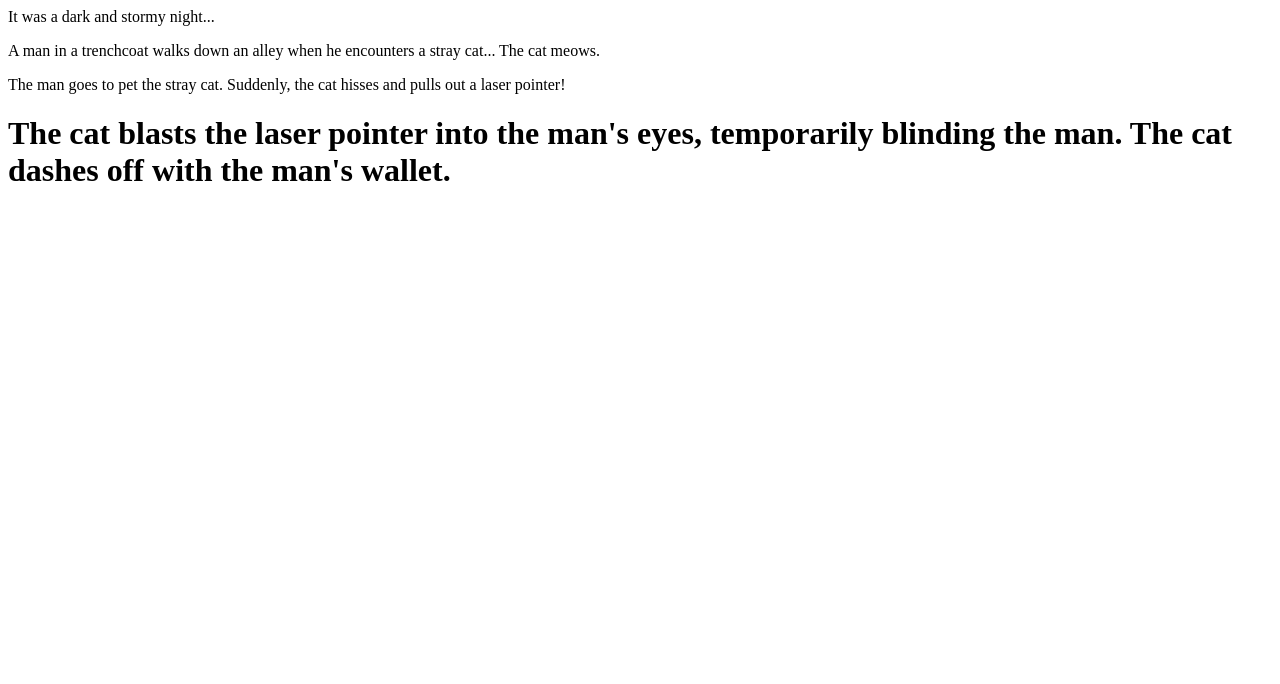
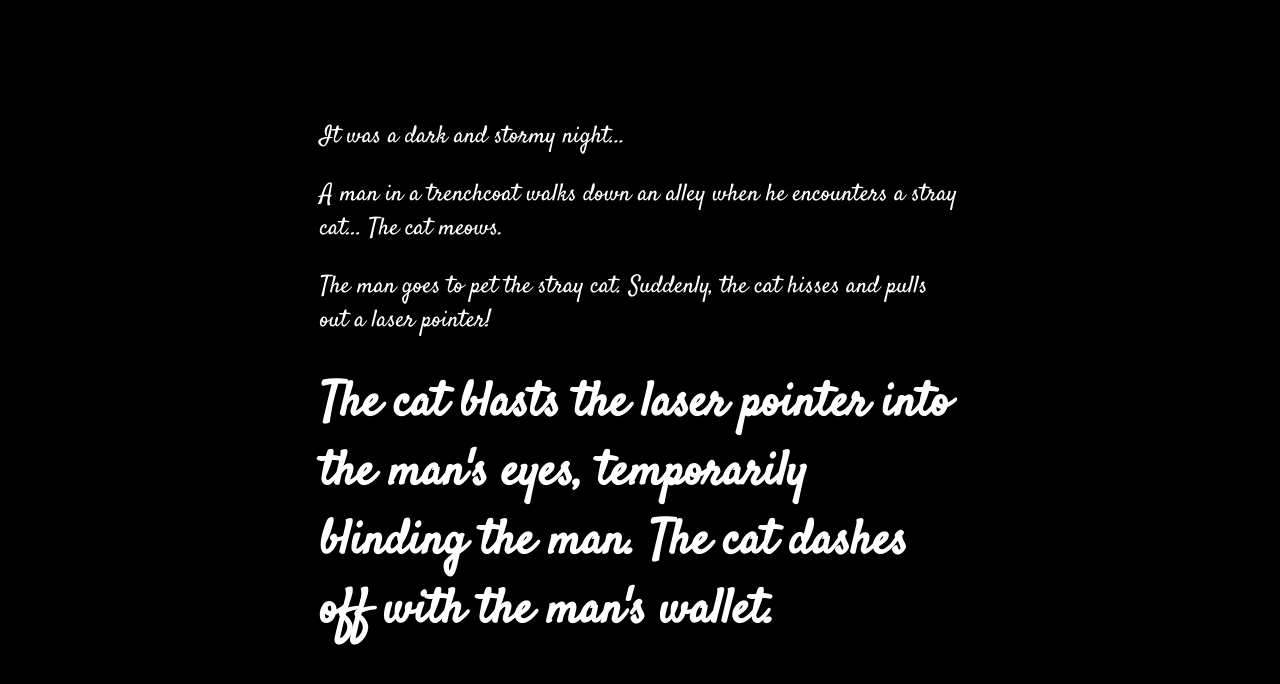
Before and after one commit to mayhawstudios/fireside-story, a plain HTML site: page index.html in a window 1280 px wide. Drawn offline with Linux system fonts and the light colour scheme.

Commit message:
changed font and added morestyles

```diff
--- a/index.html
+++ b/index.html
@@ -1,4 +1,8 @@
 <html>
+<head>
+	<link rel="stylesheet" type="text/css" href="style.css">
+	<link href="https://fonts.googleapis.com/css?family=Satisfy" rel="stylesheet">
+</head>
     <body>
         <P>It was a dark and stormy night...</p>
         <p>A man in a trenchcoat walks down an alley when he encounters a stray cat... The cat meows.</p>
--- /dev/null
+++ b/style.css
@@ -0,0 +1,7 @@
+body {
+	color: white;
+	background-color: black;
+	font-size: 150%;
+	font-family: 'satisfy', cursive;
+	margin: 5em 25%;
+}
```
